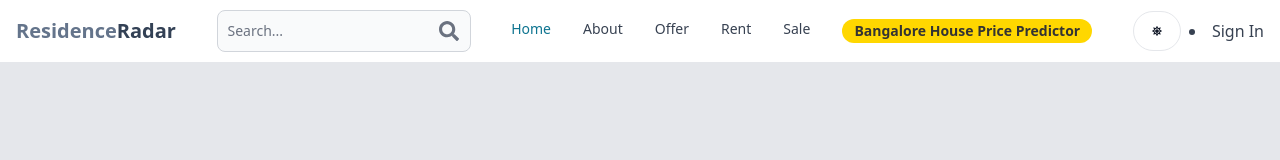
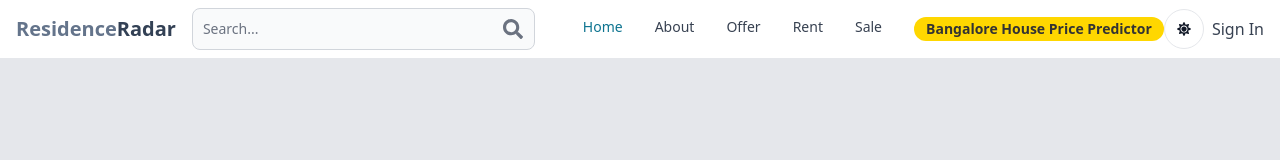
Before and after one commit to anuvansh99/ResidenceRadar, a React (Vite) app in the folder client/: page / in a window 1280 px wide. Shown: the top 160 px of the page. Built offline with nearby package versions, Linux system fonts and the light colour scheme; no server answers.

Commit message:
Update Header.jsx

```diff
--- a/client/src/components/Header.jsx
+++ b/client/src/components/Header.jsx
@@ -1,29 +1,28 @@
 import { Button, Navbar, TextInput, Avatar, Dropdown } from 'flowbite-react';
 import { AiOutlineSearch } from 'react-icons/ai';
-import { FaMoon, FaSun } from 'react-icons/fa';
-import { FaSearch } from 'react-icons/fa';
+import { FaMoon, FaSun, FaSearch } from 'react-icons/fa';
 import { Link, useNavigate, useLocation } from 'react-router-dom';
 import { useSelector, useDispatch } from 'react-redux';
 import { useEffect, useState } from 'react';
 import { toggleTheme } from '../redux/theme/themeSlice';
-import { errorHandler } from '../../../api/utils/error';
-
 
 export default function Header() {
   const path = useLocation().pathname;
-  const {currentUser} = useSelector(state => state.user);
-  const { theme } =  useSelector((state) => state.theme);
-  const [seacrhTerm, setSearchTerm] = useState('');
+  const location = useLocation();
+  const { currentUser } = useSelector(state => state.user);
+  const { theme } = useSelector(state => state.theme);
+  const [searchTerm, setSearchTerm] = useState('');
   const navigate = useNavigate();
   const dispatch = useDispatch();
 
   const handleSubmit = (e) => {
     e.preventDefault();
     const urlParams = new URLSearchParams(window.location.search);
-    urlParams.set('searchTerm', seacrhTerm);
+    urlParams.set('searchTerm', searchTerm);
     const searchQuery = urlParams.toString();
     navigate(`/search?${searchQuery}`);
   };
+
   useEffect(() => {
     const urlParams = new URLSearchParams(location.search);
     const searchTermFromUrl = urlParams.get('searchTerm');
@@ -39,51 +38,67 @@ export default function Header() {
       if (data.success === false) {
         return;
       }
-    } catch (error) {
-    }
+    } catch (error) {}
   };
 
   return (
-    <Navbar className='border-b-2'>
-      <Link to='/'>
-      <h1 className='font-bold text-sm sm:text-xl flex flex-wrap'>
-        <span className='text-slate-500 dark:text-slate-300'>Residence</span>
+    <Navbar className="border-b-2 px-2 py-2">
+      <Link to="/">
+        <h1 className="font-bold text-sm sm:text-xl flex flex-wrap">
+          <span className="text-slate-500 dark:text-slate-300">Residence</span>
           <span className="text-slate-700 dark:text-white">Radar</span>
         </h1>
       </Link>
-      <form onSubmit={handleSubmit}>
+
+      {/* Search Input for Large Screens */}
+      <form onSubmit={handleSubmit} className="hidden lg:block flex-1 mx-4">
         <TextInput
           type="text"
           placeholder="Search..."
-            value={seacrhTerm}
+          value={searchTerm}
           rightIcon={FaSearch}
           onChange={(e) => setSearchTerm(e.target.value)}
-            className='hidden lg:inline'
         />
       </form>
-      <div className='flex gap-2 md:order-2 items-center'>
-      <Button className='w-12 h-10 lg:hidden' color='gray' pill>
+
+      <div className="flex items-center gap-2 md:order-2">
+        {/* Search Button for Mobile */}
+        <Button
+          className="w-10 h-10 p-0 lg:hidden"
+          color="gray"
+          pill
+          onClick={() => {
+            // Optionally, you can implement a mobile search modal here
+            // For now, just focus the search input (if present)
+            const searchInput = document.getElementById('mobile-search-input');
+            if (searchInput) searchInput.focus();
+          }}
+        >
           <AiOutlineSearch />
         </Button>
+
+        {/* Theme Toggle Button - always visible */}
         <Button
-          className='w-12 h-10 hidden sm:inline'
-          color='gray'
+          className="w-10 h-10 p-0 inline-flex items-center justify-center"
+          color="gray"
           pill
           onClick={() => dispatch(toggleTheme())}
+          title="Toggle Theme"
+          aria-label="Toggle Theme"
         >
           {theme === 'light' ? <FaSun /> : <FaMoon />}
         </Button>
+
+        {/* User Dropdown or Sign In */}
         {currentUser ? (
           <Dropdown
             arrowIcon={false}
             inline
-            label={
-              <Avatar alt='user' img={currentUser.avatar} rounded />
-            }
+            label={<Avatar alt="user" img={currentUser.avatar} rounded />}
           >
             <Dropdown.Header>
-              <span className='block text-sm'>@{currentUser.username}</span>
-              <span className='block text-sm font-medium truncate'>{currentUser.email}</span>
+              <span className="block text-sm">@{currentUser.username}</span>
+              <span className="block text-sm font-medium truncate">{currentUser.email}</span>
             </Dropdown.Header>
             <Link to={'/profile'}>
               <Dropdown.Item>Profile</Dropdown.Item>
@@ -94,65 +109,74 @@ export default function Header() {
             {/* <Dropdown.Divider /> */}
             {/* <Dropdown.Item onClick={handleSignOut}>Sign out</Dropdown.Item> */}
           </Dropdown>
-        ): (
-          <Link to='/sign-in'>
-              <li className='hover:underline'>Sign In</li>
+        ) : (
+          <Link to="/sign-in">
+            <li className="hover:underline list-none">Sign In</li>
           </Link>
         )}
+
         <Navbar.Toggle />
       </div>
+
+      {/* Responsive Search Input for Mobile (visible in collapse) */}
       <Navbar.Collapse>
+        <form onSubmit={handleSubmit} className="block lg:hidden mb-2">
+          <TextInput
+            id="mobile-search-input"
+            type="text"
+            placeholder="Search..."
+            value={searchTerm}
+            rightIcon={FaSearch}
+            onChange={(e) => setSearchTerm(e.target.value)}
+          />
+        </form>
         <Navbar.Link active={path === "/"} as={'div'}>
-            <Link to='/'>Home</Link>
+          <Link to="/">Home</Link>
         </Navbar.Link>
         <Navbar.Link active={path === "/about"} as={'div'}>
-            <Link to='/about'>About</Link>
+          <Link to="/about">About</Link>
         </Navbar.Link>
         <Navbar.Link active={path === "/search?offer=true"} as={'div'}>
-            <Link to='/search?offer=true'>Offer</Link>
+          <Link to="/search?offer=true">Offer</Link>
         </Navbar.Link>
         <Navbar.Link active={path === "/search?type=rent"} as={'div'}>
-            <Link to='/search?type=rent'>Rent</Link>
+          <Link to="/search?type=rent">Rent</Link>
         </Navbar.Link>
         <Navbar.Link active={path === "/search?type=sale"} as={'div'}>
-            <Link to='/search?type=sale'>Sale</Link>
+          <Link to="/search?type=sale">Sale</Link>
         </Navbar.Link>
-
-
         <Navbar.Link
           as={'div'}
           style={{
             display: 'inline-block',
             fontSize: '14px',
-    fontWeight: 'bold', // Bold text
+            fontWeight: 'bold',
             textAlign: 'center',
-    color: '#333333', // Dark text color for visibility (dark grey)
-    backgroundColor: '#FFD700', // Gold background
-    borderRadius: '50px', // Oval shape (rounded edges)
-    padding: '2px 12px', // Padding for the oval shape
+            color: '#333333',
+            backgroundColor: '#FFD700',
+            borderRadius: '50px',
+            padding: '2px 12px',
             textTransform: 'capitalize',
             cursor: 'pointer',
-    transition: 'color 0.3s ease-in-out, transform 0.2s ease-in-out, background-color 0.3s ease-in-out', // Smooth transition for background
+            transition: 'color 0.3s ease-in-out, transform 0.2s ease-in-out, background-color 0.3s ease-in-out',
           }}
           onClick={() => window.open('https://banglore-house-price-predictor.onrender.com/', '_blank')}
           onMouseEnter={(e) => {
-    e.currentTarget.style.color = '#FFFFFF'; // White text on hover for contrast
-    e.currentTarget.style.backgroundColor = '#FF5722'; // Darker red background on hover
-    e.currentTarget.style.transform = 'scale(1.05)'; // Slight zoom on hover
+            e.currentTarget.style.color = '#FFFFFF';
+            e.currentTarget.style.backgroundColor = '#FF5722';
+            e.currentTarget.style.transform = 'scale(1.05)';
           }}
           onMouseLeave={(e) => {
-    e.currentTarget.style.color = '#333333'; // Dark text on hover revert
-    e.currentTarget.style.backgroundColor = '#FFD700'; // Revert to gold background
-    e.currentTarget.style.transform = 'scale(1)'; // Reset zoom
+            e.currentTarget.style.color = '#333333';
+            e.currentTarget.style.backgroundColor = '#FFD700';
+            e.currentTarget.style.transform = 'scale(1)';
           }}
         >
           <span style={{ color: 'inherit', textDecoration: 'none' }}>
             Bangalore House Price Predictor
           </span>
         </Navbar.Link>
-
       </Navbar.Collapse>
-
     </Navbar>
-  )
+  );
 }
```
Lines whose indentation alone changed are shown as unchanged.
